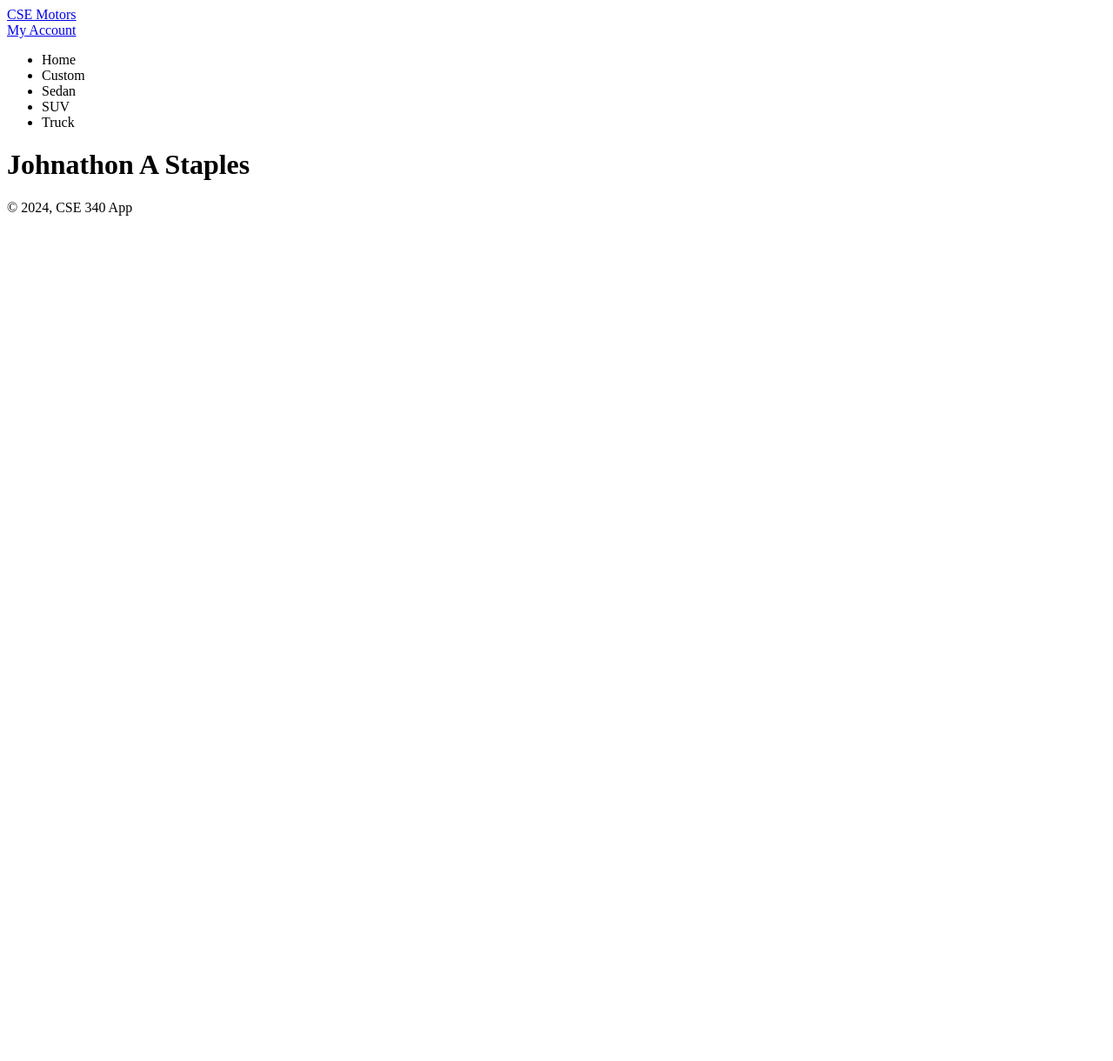
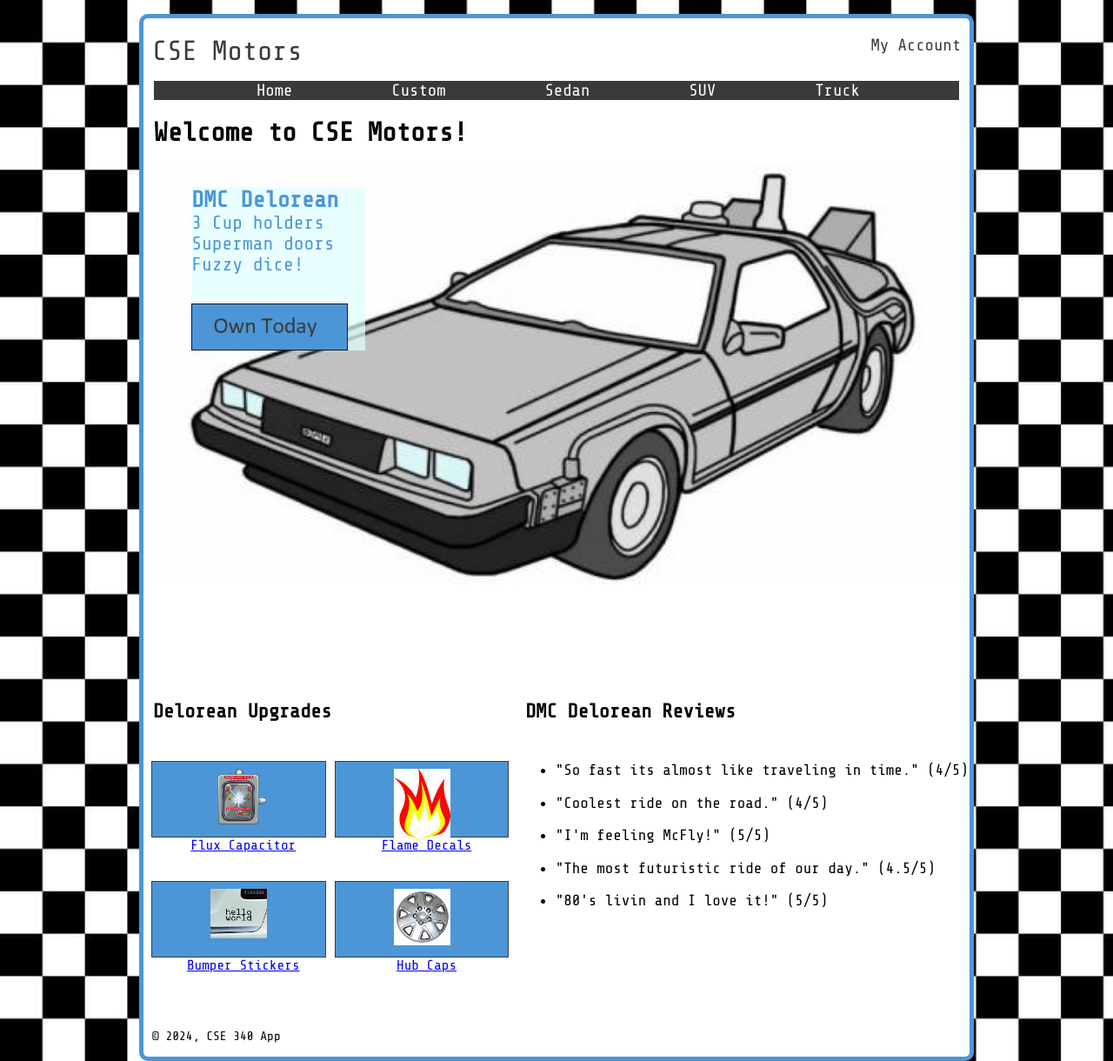
Before and after one commit to JohnathonAStaples/340cse-2, a Node server app: page / in a window 1280 px wide. Shown: the whole page at 87% size. Before the commit the page ends 248 px from the top, so only its background shows below. Run offline with Node 20, Linux system fonts and the light colour scheme; some libraries are stand-ins or nearby versions.

Commit message:
assignment 1

```diff
--- a/public/css/styles.css
+++ b/public/css/styles.css
@@ -1,6 +1,286 @@
+@import url("https://fonts.googleapis.com/css?family=Share+Tech+Mono&display=swap");
+
 /******* Change Box Model ***************/
 *,
 *:before,
 *:after {
   box-sizing: border-box;
 }
+
+body {
+  font-family: "Share Tech Mono", sans-serif;
+  margin: 0;
+}
+
+h1, h2 {
+  font-size: 1.2em;
+}
+#wrapper {
+  width: 100%;
+  background-color: white;
+  margin-left: auto;
+  margin-right: auto;
+  padding-bottom: 1em;
+}
+
+section {
+  margin-bottom: 2em;
+  margin-top: 1em;
+}
+
+section h2, h1 {
+  margin-left: 0.25em;
+}
+
+/*
+Header styles
+*/
+#top-header {
+  padding-top: 20px;
+  display: flex;
+  justify-content: space-between;
+  width: 100%;
+}
+
+header a {
+  align-self: center;
+  text-decoration: none;
+  color: #3a3a3a;
+}
+
+.siteName {
+  margin-left: 10px;
+  font-size: 2em;
+}
+
+#tools {
+  font-size: 1.2em;
+  margin-right: 10px;
+}
+/*
+Nav styles
+*/
+nav {
+  background-color: #3a3a3a;
+  color: white;
+}
+
+nav ul {
+  display: flex;
+  padding: 0 0 0 0.25rem;
+  justify-content: space-evenly;
+  max-width: 100%;
+}
+
+nav a {
+  color: white;
+  text-decoration: none;
+  font-size: 1em;
+  padding-top: 1em;
+  padding-bottom: 1em;
+}
+
+nav li {
+  list-style: none;
+  padding-top: 1em;
+  padding-bottom: 1em;
+}
+
+#inv-display li {
+  list-style: none;
+}
+
+#messages {
+  color: red;
+}
+/*
+Footer styles
+*/
+footer p {
+  margin-left: 10px;
+  margin-top: 0;
+  margin-bottom: 0;
+  font-size: 0.9em;
+}
+
+main {
+  padding-left: 0.25rem;
+}
+#delorean {
+  background-image: url("/images/vehicles/delorean.jpg");
+  background-repeat: no-repeat;
+  background-size: contain;
+  background-position-x: center;
+  margin-left: auto;
+  margin-right: auto;
+  display: flex;
+}
+
+#delorean h2 {
+  margin-left: 0;
+}
+
+#delorean a:hover {
+  opacity: 0.5;
+}
+
+#delorean li {
+  list-style: none;
+  color: #4c96d7;
+}
+
+#delorean li h2 {
+  margin-top: 0;
+  margin-bottom: 0;
+  color: #4c96d7;
+}
+
+#delorean ul {
+  padding-left: 0;
+  margin-top: 0;
+  max-width: 200px;
+  margin-left: 0.5em;
+  margin-bottom: 8em;
+  background-color: rgba(225, 255, 255, 0.7);
+}
+
+#delorean li {
+  font-size: 0.85em;
+}
+
+#actionbtn {
+  display: block;
+  width: 65%;
+  margin-top: 1.5em;
+}
+
+#actionbtn:hover {
+  opacity: 0.5;
+}
+
+.flex {
+  display: flex;
+  margin-bottom: 2em;
+  justify-content: center;
+  width: 100%;
+  padding-left: 0.25em;
+}
+
+.flex a {
+  width: 100%;
+}
+
+.add-col {
+  background-color: #4c96d7;
+  height: 5.5em;
+  width: 95%;
+  border: #3a3a3a solid 1px;
+}
+
+a figure {
+  margin: 0;
+}
+
+figure img {
+  display: block;
+  margin: auto;
+  padding-top: 0.5em;
+}
+
+figure figcaption {
+  text-align: center;
+}
+
+#review li {
+  font-size: 0.9em;
+  margin-bottom: 1em;
+}
+
+@media only screen and (min-width: 768px) {
+
+  body {
+    background-image: url("/images/site/small_check.jpg");
+    background-size: cover;
+  }
+
+  h1 {
+    font-size: 1.9em;
+  }
+
+  /*
+  Nav Styles
+  */
+  nav {
+    margin: 0.75rem;
+  }
+
+  nav li {
+    margin: 0;
+    font-size: 1.2em;
+    padding: 0;
+    text-align: center;
+  }
+
+  nav a {
+    display: inline-block;
+    width: 4.5em;
+    padding: 0.25rem 0;
+  }
+
+  nav a:hover {
+    color: #3a3a3a;
+    background-color: #fff;
+  }
+
+  #wrapper {
+    border: 5px solid #4c96d7;
+    border-radius: 10px;
+    margin-top: 1em;
+    width: 75%;
+  }
+
+  #delorean ul {
+    font-size: 1.6em;
+    margin-left: 2em;
+    margin-top: 1em;
+    margin-bottom: 15em;
+  }
+
+  #delorean {
+    background-size: contain;
+    margin-bottom: 0;
+  }
+
+  #actionbtn {
+    display: block;
+    width: 90%;
+    margin-top: 1.5em;
+  }
+
+.flex-content {
+  display: flex;
+  justify-content: space-around;
+}
+
+#review h2, #add-ons h2 {
+  font-size: 1.4em;
+  margin-bottom: 2em;
+}
+
+#add-ons {
+  order: -1;
+}
+
+#review li {
+  font-size: 1.1em;
+}
+
+#add-ons {
+  width: 45%;
+}
+
+#add-ons, #review {
+  margin-top: 0;
+}
+
+}
--- a/views/index.ejs
+++ b/views/index.ejs
@@ -1 +1,66 @@
-<h1>Johnathon A Staples</h1>
+<h1>Welcome to CSE Motors!</h1>
+
+    <section id="delorean">
+      <ul>
+        <li><h2>DMC Delorean</h2></li>
+        <li>3 Cup holders</li>
+        <li>Superman doors</li>
+        <li>Fuzzy dice!</li>
+        <li>
+          <a href="#" title="cart">
+            <img id="actionbtn" alt="Add to cart button" src="/images/site/own_today.png">
+          </a>
+        </li>
+      </ul>
+    </section>
+    <div class="flex-content">
+      <section id="review">
+        <h2>DMC Delorean Reviews</h2>
+        <ul>
+          <li>"So fast its almost like traveling in time." (4/5)</li>
+          <li>"Coolest ride on the road." (4/5)</li>
+          <li>"I'm feeling McFly!" (5/5)</li>
+          <li>"The most futuristic ride of our day." (4.5/5)</li>
+          <li>"80's livin and I love it!" (5/5)</li>
+        </ul>
+      </section>
+      <section id="add-ons">
+        <h2>Delorean Upgrades</h2>
+        <div class="flex">
+          <a href="#" title="flux-capacitor">
+            <figure>
+              <div class="add-col">
+                <img src="/images/upgrades/flux-cap.png" alt="Picture of a flux capacitor">
+              </div>
+              <figcaption>Flux Capacitor</figcaption>
+            </figure>
+          </a>
+          <a href="#" title="flame decals">
+            <figure>
+              <div class="add-col">
+                <img src="/images/upgrades/flame.jpg" alt="Picture of a flame decal">
+              </div>
+              <figcaption>Flame Decals</figcaption>
+            </figure>
+          </a>
+        </div>
+        <div class="flex">
+          <a href="#" title="bumper stickers">
+            <figure>
+              <div class="add-col">
+                <img src="/images/upgrades/bumper_sticker.jpg" alt="Picture of Bumper Stickers">
+              </div>
+              <figcaption>Bumper Stickers</figcaption>
+            </figure>
+          </a>
+          <a href="#" title="hub caps">
+            <figure>
+              <div class="add-col">
+                <img src="/images/upgrades/hub-cap.jpg" alt="Picture of Hub Caps">
+              </div>
+              <figcaption>Hub Caps</figcaption>
+            </figure>
+          </a>
+        </div>
+      </section>
+    </div>
```
